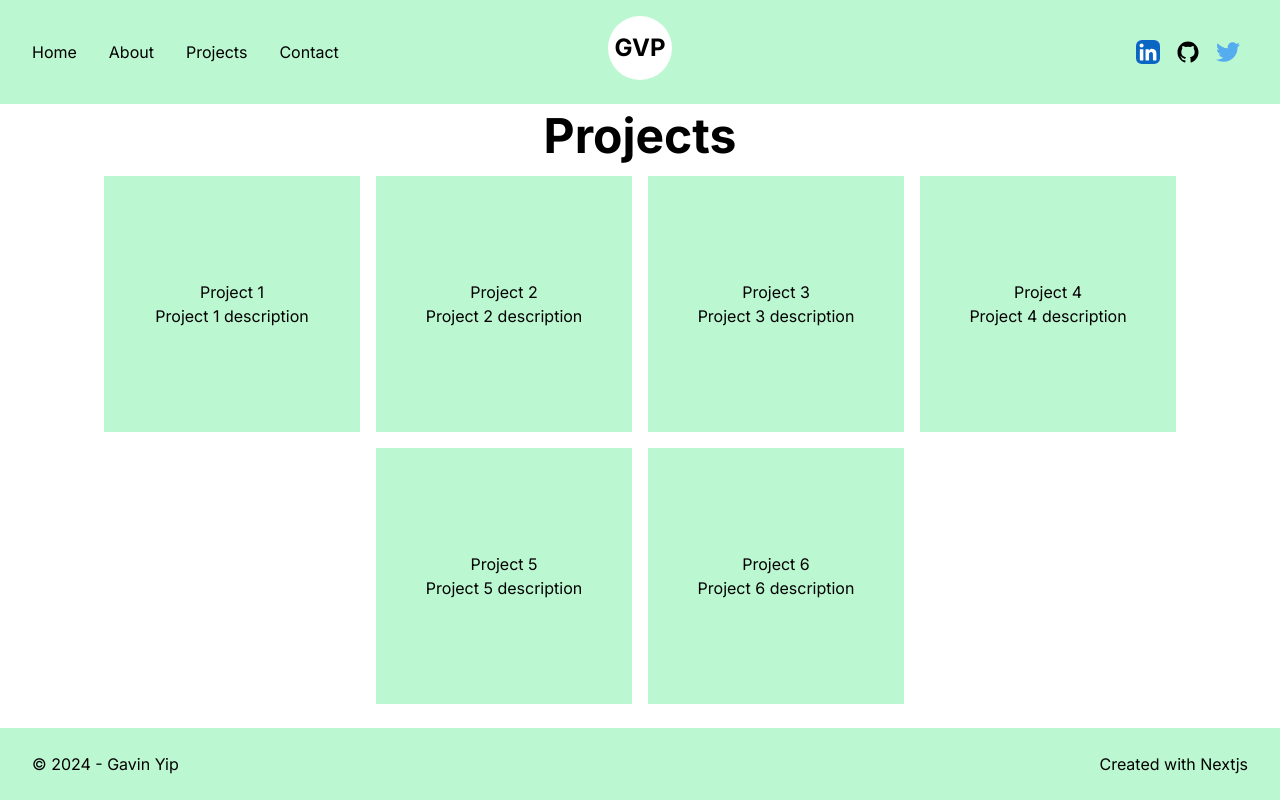
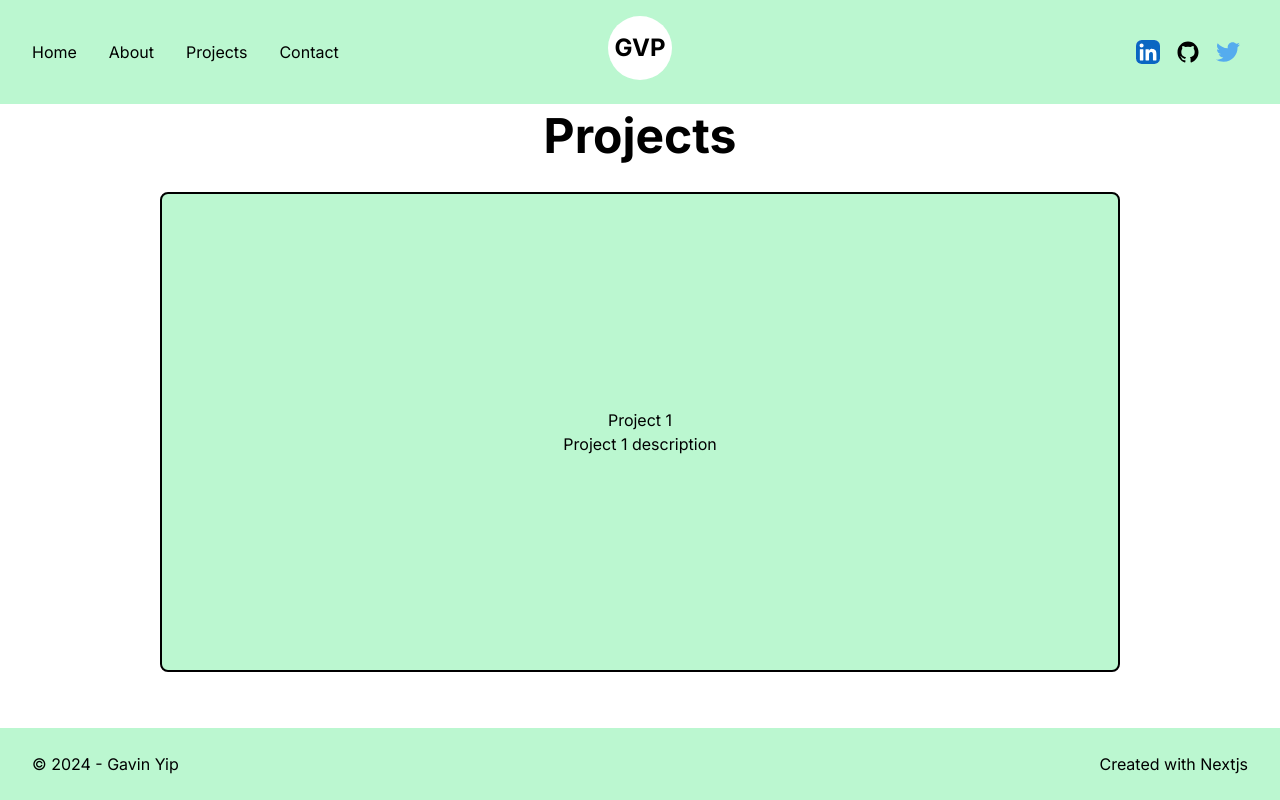
Before and after one commit to Gavinpiy/portfolio, a Next.js app: page /projects in a window 1280 px wide. Built offline with nearby package versions, Linux system fonts and the light colour scheme.

Commit message:
project styling bits

```diff
--- a/app/home/page.jsx
+++ b/app/home/page.jsx
@@ -1,7 +1,7 @@
 const Home = () => {
   return (
     <>
-      <main className="flex">
+      <main className="flex pt-4">
         <h1>Homepage</h1>
       </main>
     </>
--- a/app/projects/page.jsx
+++ b/app/projects/page.jsx
@@ -1,29 +1,29 @@
 const Projects = () => {
   return (
-    <section id="projects" className="flex flex-col items-center w-full">
+    <section className="flex flex-col items-center w-full gap-4">
       <h1 className="text-5xl font-bold p-4">Projects</h1>
-      <div className="flex flex-wrap justify-center gap-4 ">
-        <div className="flex flex-col items-center justify-center w-64 h-64 bg-green-200">
+      <div className="flex flex-col justify-center items-center  w-full gap-20">
+        <div className="flex flex-col items-center justify-center w-3/4 h-[60vh] bg-green-200 border-solid border-black border-2 rounded-lg">
           <h1>Project 1</h1>
           <p>Project 1 description</p>
         </div>
-        <div className="flex flex-col items-center justify-center w-64 h-64 bg-green-200">
+        <div className="flex flex-col items-center justify-center w-3/4 h-[60vh] bg-green-200">
           <h1>Project 2</h1>
           <p>Project 2 description</p>
         </div>
-        <div className="flex flex-col items-center justify-center w-64 h-64 bg-green-200">
+        <div className="flex flex-col items-center justify-center w-3/4 h-[60vh] bg-green-200">
           <h1>Project 3</h1>
           <p>Project 3 description</p>
         </div>
-        <div className="flex flex-col items-center justify-center w-64 h-64 bg-green-200">
+        <div className="flex flex-col items-center justify-center w-3/4 h-[60vh] bg-green-200">
           <h1>Project 4</h1>
           <p>Project 4 description</p>
         </div>
-        <div className="flex flex-col items-center justify-center w-64 h-64 bg-green-200">
+        <div className="flex flex-col items-center justify-center w-3/4 h-[60vh] bg-green-200">
           <h1>Project 5</h1>
           <p>Project 5 description</p>
         </div>
-        <div className="flex flex-col items-center justify-center w-64 h-64 bg-green-200">
+        <div className="flex flex-col items-center justify-center w-3/4 h-[60vh] bg-green-200">
           <h1>Project 6</h1>
           <p>Project 6 description</p>
         </div>
@@ -31,5 +31,4 @@ const Projects = () => {
     </section>
   );
 };
-
 export default Projects;
```
